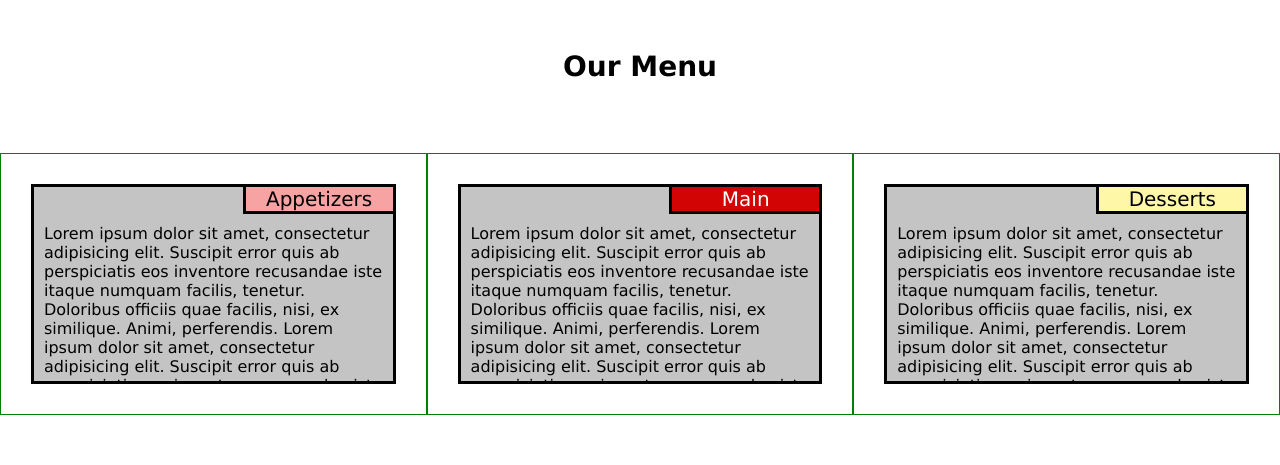
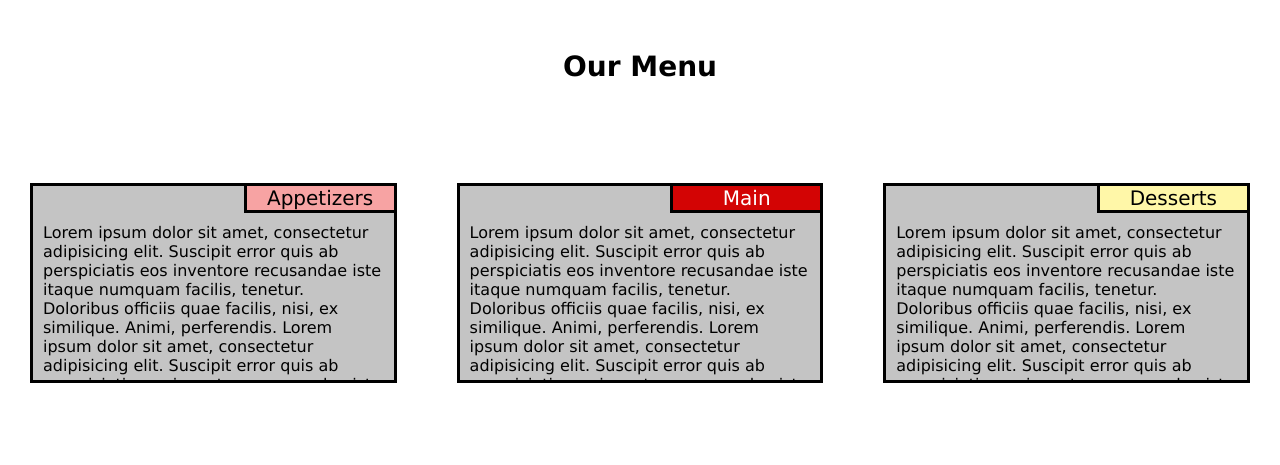
Before and after one commit to perfectlegato/webdev-test, a plain HTML site: page site/module2-solution/index.html in a window 1280 px wide. Drawn offline with Linux system fonts and the light colour scheme.

Commit message:
cleaned up

```diff
--- a/site/module2-solution/css/styles.css
+++ b/site/module2-solution/css/styles.css
@@ -23,8 +23,8 @@ div {
   overflow: hidden;
 }
 p {
-  float: right;
-}
+  float: right; /**** We want this always to be top right corner ****/
+ }
 p.title {
   width: 150px;
   font-size: 125%;
@@ -45,15 +45,14 @@ p.title {
   background-color: #fff7a8;
 }
 p.content {
-  clear: right;
-  padding: 10px;
+  clear: right; /**** we clear the preset float rule****/
+  padding: 10px; /**** adding 10px padding all around the contents ****/
 }
 
 /********** Desktop Devices **********/
 @media (min-width: 992px) {
   .col-lg-1, .col-lg-2, .col-lg-3, .col-lg-4, .col-lg-5, .col-lg-6, .col-lg-7, .col-lg-8, .col-lg-9, .col-lg-10, .col-lg-11, .col-lg-12 {
     float:  left;
-    border: 1px solid green;
   }
   .col-lg-1 {
     width: 8.33%;
@@ -97,7 +96,6 @@ p.content {
 @media (min-width: 768px) and (max-width: 991px) {
   .col-md-1, .col-md-2, .col-md-3, .col-md-4, .col-md-5, .col-md-6, .col-md-7, .col-md-8, .col-md-9, .col-md-10, .col-md-11, .col-md-12 {
     float:  left;
-    border: 1px solid green;
   }
   .col-md-1 {
     width: 8.33%;
@@ -141,7 +139,6 @@ p.content {
 @media (max-width: 767px) {
   .col-mb-1, .col-mb-2, .col-mb-3, .col-mb-4, .col-mb-5, .col-mb-6, .col-mb-7, .col-mb-8, .col-mb-9, .col-mb-10, .col-mb-11, .col-mb-12 {
     float: left;
-    border: 1px solid green;
   }
   .col-mb-1 {
     width: 8.33%;
```
Also changed, not shown: 1 other file.
